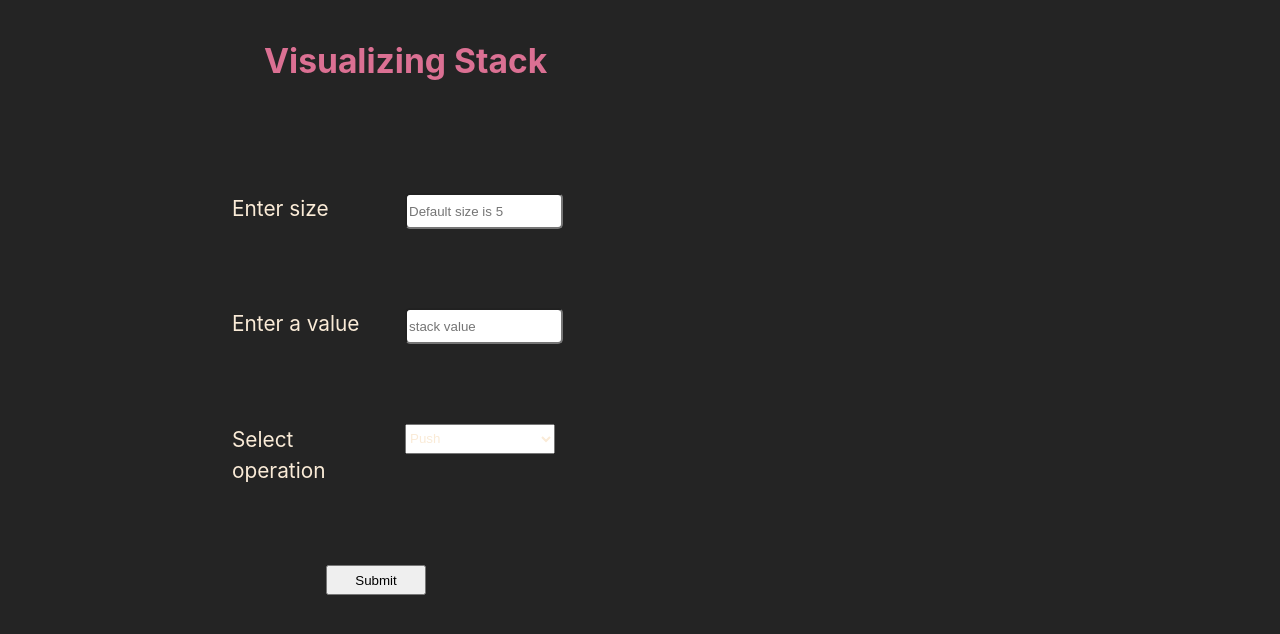
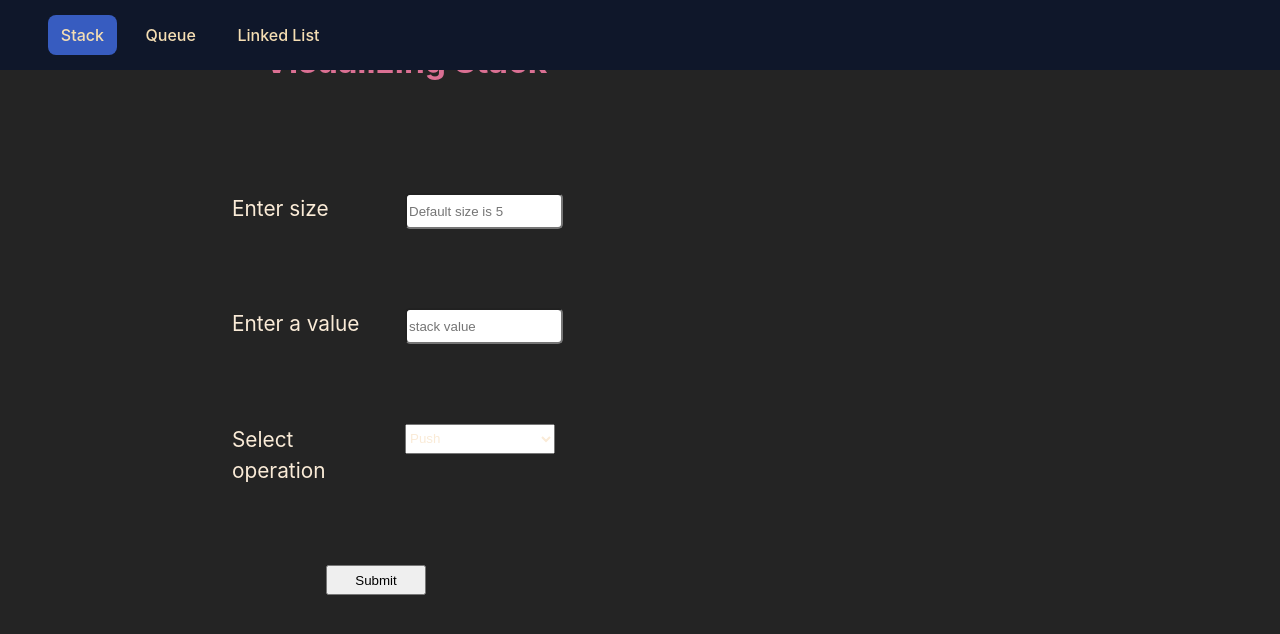
Before and after one commit to NatsuDrag9/ds-algo, a React (Vite) app: page /ds-algo/stack in a window 1280 px wide. Shown: the top 634 px of the page. Built offline with nearby package versions, Linux system fonts and the light colour scheme.

Commit message:
Finished navbar

```diff
--- a/src/App.scss
+++ b/src/App.scss
@@ -7,6 +7,6 @@ $body-font-size-small: 1rem;
 $body-font-size-large: 1.3rem;
 
 .app {
-    height: 100vh;
-    width: 100vw;
+  height: 100vh;
+  width: 100vw;
 }
--- a/src/App.tsx
+++ b/src/App.tsx
@@ -1,6 +1,6 @@
 import "./App.scss";
 import Stack from "./components/Stack";
-import BootstrapNavbar from "./components/Navbar";
+import Navbar from "./components/Navbar";
 import { Route, Routes } from "react-router-dom";
 import LinkedList from "./components/Linkedlist";
 import Queue from "./components/Queue";
@@ -8,8 +8,9 @@ import Queue from "./components/Queue";
 function App() {
   return (
     <div className="app">
+      <Navbar></Navbar>
       <Routes>
-        <Route path="/" element={<BootstrapNavbar />}>
+        <Route path="/" element={<Stack />}>
         </Route>
         <Route path="/stack" element={<Stack />} />
         <Route path="/linkedlist" element={<LinkedList />} />
--- a/src/components/Navbar/index.tsx
+++ b/src/components/Navbar/index.tsx
@@ -1,28 +1,31 @@
-import { Link } from "react-router-dom";
-import Container from "react-bootstrap/Container";
-import Nav from "react-bootstrap/Nav";
-import Navbar from "react-bootstrap/Navbar";
+import { NavLink } from "react-router-dom";
+import "./style.scss";
+import { useState } from "react";
 
-function BootstrapNavbar() {
+function Navbar() {
+  const [menuOpen, setMenuOpen] = useState<boolean>(false);
   return (
     <>
-      <Navbar bg="dark" data-bs-theme="dark">
-        <Container>
-          <Nav className="me-auto">
-            <Nav.Item>
-              <Nav.Link as={Link} to="/stack">
-                Stack
-              </Nav.Link>
-              <Nav.Link as={Link} to="/linkedlist">
-                Linked List
-              </Nav.Link>
-            </Nav.Item>
-          </Nav>
-        </Container>
-      </Navbar>
-      <br />
+      <div className="menu" onClick={() => setMenuOpen(!menuOpen)}>
+        <span></span>
+        <span></span>
+        <span></span>
+      </div>
+      <nav className={menuOpen ? "open" : ""}>
+        <ul className={menuOpen ? "open" : ""}>
+          <li>
+            <NavLink to="/stack">Stack</NavLink>
+          </li>
+          <li>
+            <NavLink to="/queue">Queue</NavLink>
+          </li>
+          <li>
+            <NavLink to="/linkedlist">Linked List</NavLink>
+          </li>
+        </ul>
+      </nav>
     </>
   );
 }
 
-export default BootstrapNavbar;
+export default Navbar;
--- /dev/null
+++ b/src/components/Navbar/style.scss
@@ -0,0 +1,107 @@
+@import "../../App.scss";
+
+.active {
+  background-color: #375cc0;
+}
+
+.menu {
+  display: none;
+  flex-direction: column;
+  justify-content: space-between;
+  position: absolute;
+  width: 2.25rem;
+  top: 1.2rem;
+  left: 1.2rem;
+
+  span {
+    height: 0.4rem;
+    width: 100%;
+    background-color: white;
+    border-radius: 0.2rem;
+    margin: 0.15rem 0;
+  }
+}
+
+.menu:hover {
+  transform: translate(2px, 2px);
+  cursor: pointer;
+  transition: transform 0.3s ease-in-out;
+}
+
+nav {
+  display: flex;
+  justify-content: space-between;
+  align-items: center;
+  background-color: #0f172a;
+  width: 100%;
+  height: 70px;
+  font-weight: 500;
+  position: fixed;
+  top: 0;
+  left: 0;
+
+  ul {
+    display: flex;
+
+    li {
+      list-style: none;
+
+      a {
+        display: block;
+        text-decoration: none;
+        color: wheat;
+        padding: 0.5rem 0.8rem;
+        margin: 0 0.5rem;
+        border-radius: 0.5rem;
+      }
+
+      a:not(.active):hover {
+        background-color: #1d284d;
+      }
+    }
+  }
+}
+
+@media only screen and (max-width: $mobile-width) {
+  .menu {
+    display: flex;
+    z-index: 99;
+  }
+  nav {
+    display: none;
+    flex-direction: column;
+    align-items: start;
+    justify-content: space-around;
+    height: 100%;
+    width: max(100px, 30%);
+
+    ul {
+      display: none;
+      flex-direction: column;
+      justify-content: start;
+      width: 100%;
+      height: 100%;
+      margin-top: 8rem;
+      margin-bottom: 0.25rem;
+      padding: 0;
+
+      li {
+        width: 100%;
+        text-align: center;
+        margin: 0;
+
+        a {
+          margin: 0.2rem 0.5rem;
+        }
+      }
+    }
+
+    ul.open {
+      display: flex;
+    }
+  }
+
+  nav.open {
+    display: flex;
+  }
+}
--- a/src/index.scss
+++ b/src/index.scss
@@ -11,4 +11,5 @@
   text-rendering: optimizeLegibility;
   -webkit-font-smoothing: antialiased;
   -moz-osx-font-smoothing: grayscale;
+  margin: 0;
 }
```
